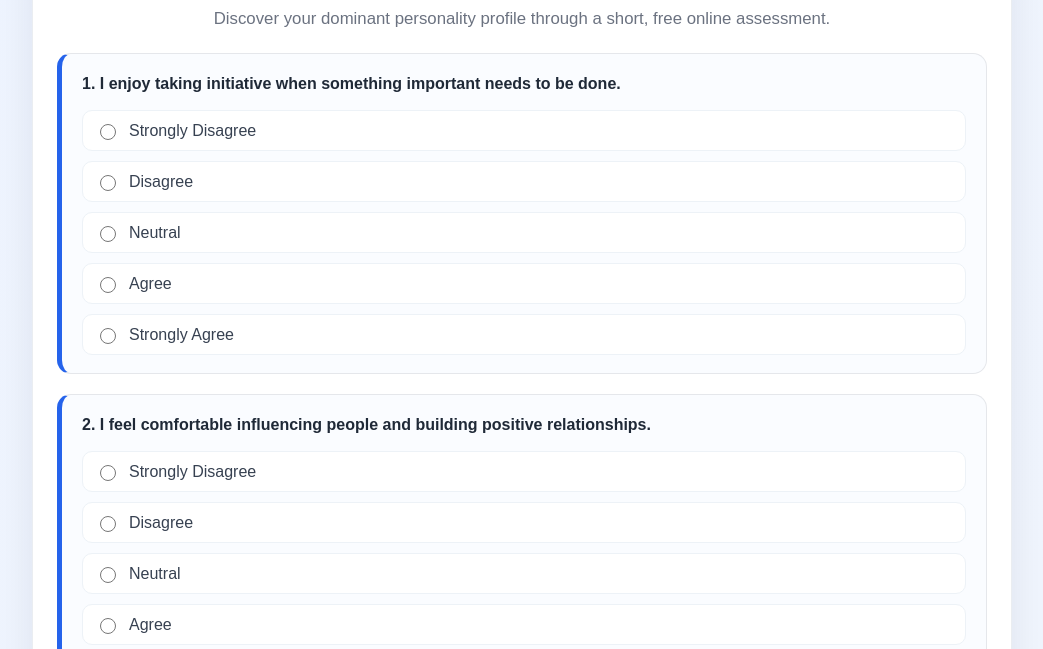
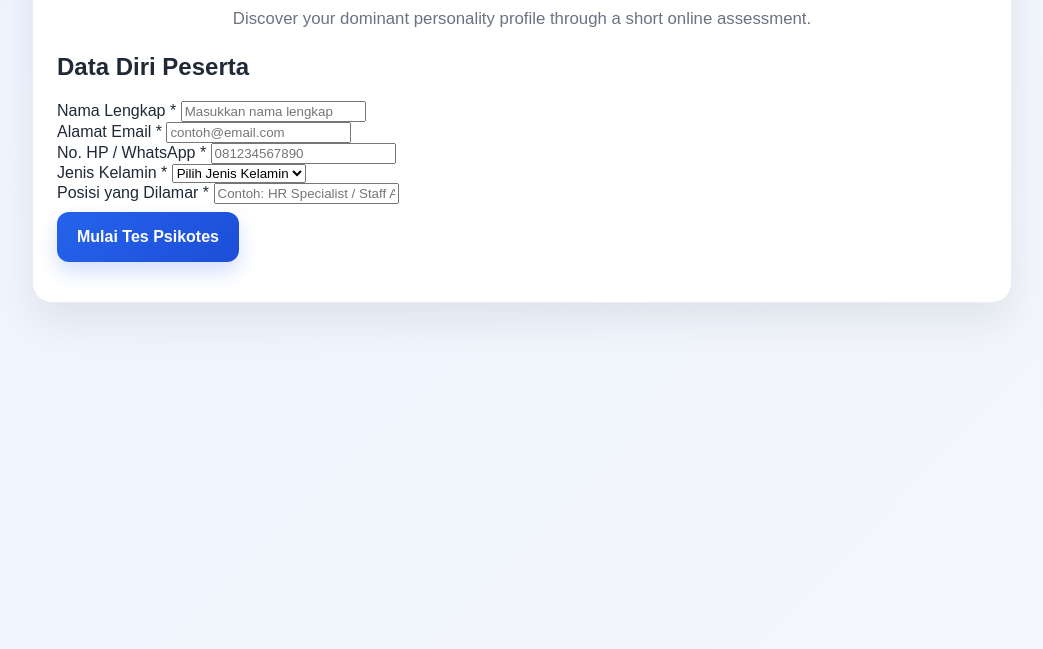
Before and after one commit to Fiscall/papikostic-assessment-test, a plain HTML site: page index.html in a window 1280 px wide. Shown: the part 151-800 px from the top of the page, without its empty margins (118-1161 px from the left). Drawn offline with Linux system fonts and the light colour scheme.

Commit message:
Update index.html

```diff
--- a/index.html
+++ b/index.html
@@ -1,5 +1,5 @@
 <!DOCTYPE html>
-<html lang="en">
+<html lang="id">
   <head>
     <meta charset="UTF-8" />
     <meta name="viewport" content="width=device-width, initial-scale=1.0" />
@@ -21,11 +21,49 @@
         <section class="hero">
           <h1>Papikostik Assessment Test</h1>
           <p>
-            Discover your dominant personality profile through a short, free online assessment.
+            Discover your dominant personality profile through a short online assessment.
           </p>
         </section>
 
-        <form id="quizForm" class="quiz-form">
+        <!-- STEP 1: FORM DATA DIRI KANDIDAT -->
+        <section id="identitySection" class="identity-section">
+          <h2>Data Diri Peserta</h2>
+          <form id="identityForm">
+            <div class="form-group">
+              <label for="fullName">Nama Lengkap *</label>
+              <input type="text" id="fullName" name="fullName" placeholder="Masukkan nama lengkap" required />
+            </div>
+
+            <div class="form-group">
+              <label for="email">Alamat Email *</label>
+              <input type="email" id="email" name="email" placeholder="contoh@email.com" required />
+            </div>
+
+            <div class="form-group">
+              <label for="phone">No. HP / WhatsApp *</label>
+              <input type="tel" id="phone" name="phone" placeholder="081234567890" required />
+            </div>
+
+            <div class="form-group">
+              <label for="gender">Jenis Kelamin *</label>
+              <select id="gender" name="gender" required>
+                <option value="" disabled selected>Pilih Jenis Kelamin</option>
+                <option value="Laki-laki">Laki-laki</option>
+                <option value="Perempuan">Perempuan</option>
+              </select>
+            </div>
+
+            <div class="form-group">
+              <label for="position">Posisi yang Dilamar *</label>
+              <input type="text" id="position" name="position" placeholder="Contoh: HR Specialist / Staff Admin" required />
+            </div>
+
+            <button type="submit" class="submit-btn">Mulai Tes Psikotes</button>
+          </form>
+        </section>
+
+        <!-- STEP 2: FORM SOAL PSIKOTES (Hidden secara default via class/style) -->
+        <form id="quizForm" class="quiz-form hidden">
           <div class="question" data-type="A">
             <p>1. I enjoy taking initiative when something important needs to be done.</p>
             <div class="answers">
```
